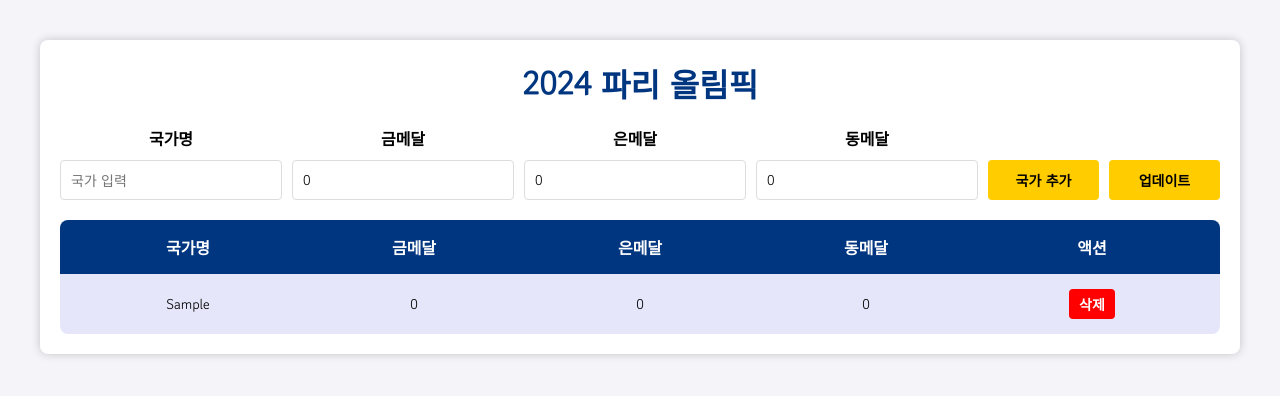
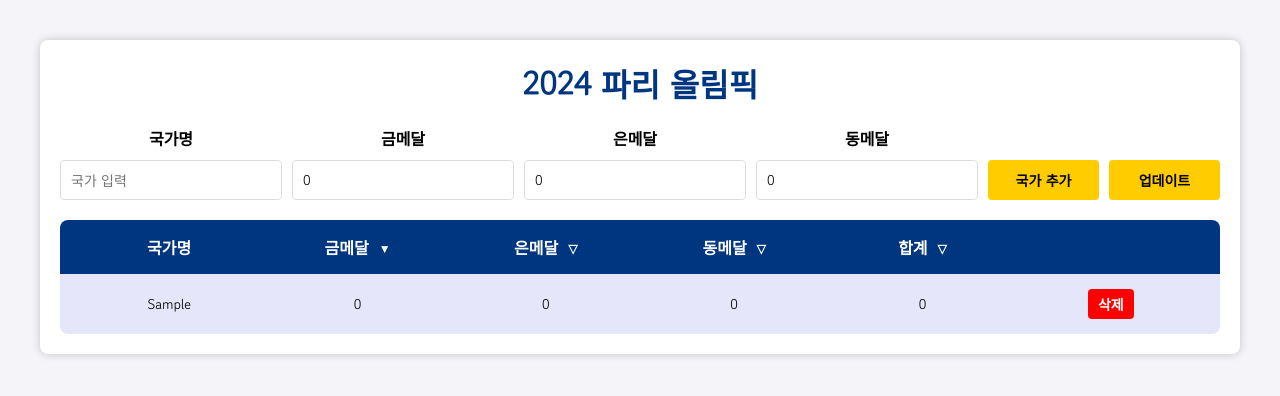
Before and after one commit to ParkGana/sparta-project-medal-tracker, a React (Vite) app: page / in a window 1280 px wide. Both pictures are taken after typing "Sample" into the empty fields and a click on the input "국가 추가". Shown: the top 396 px of the page. Built offline with nearby package versions, Linux system fonts and the light colour scheme.

Commit message:
feat : 정렬 기준 선택 옵션 제공하기

```diff
--- a/src/App.jsx
+++ b/src/App.jsx
@@ -32,6 +32,7 @@ function App() {
     const [silver, setSilver] = useState(0);
     const [bronze, setBronze] = useState(0);
     const [list, setList] = useState([]);
+    const [sort, setSort] = useState('gold');
 
     /* 국가명 값 변경 */
     const changeCountry = (e) => setCountry(e.target.value);
@@ -44,6 +45,12 @@ function App() {
 
     /* 동메달 값 변경 */
     const changeBronze = (e) => setBronze(e.target.value);
+
+    /* 정렬 기준 변경 이벤트 */
+    const handleSort = (value) => {
+        setSort(value);
+        list.sort((a, b) => b[value] - a[value]);
+    };
 
     /* form submit 이벤트 */
     const handleSubmit = (e) => {
@@ -64,7 +71,15 @@ function App() {
         } else if (parseInt(gold) > 100 || parseInt(silver) > 100 || parseInt(bronze) > 100) {
             window.alert('메달의 갯수는 100보다 클 수 없습니다.');
         } else {
-            setList([...list, { country, gold: gold || 0, silver: silver || 0, bronze: bronze || 0 }]);
+            const value = {
+                country,
+                gold: parseInt(gold) || 0,
+                silver: parseInt(silver) || 0,
+                bronze: parseInt(bronze) || 0,
+                total: (parseInt(gold) || 0) + (parseInt(silver) || 0) + (parseInt(bronze) || 0)
+            };
+
+            setList([...list, value].sort((a, b) => b[sort] - a[sort]));
             setCountry('');
             setGold(0);
             setSilver(0);
@@ -79,7 +94,15 @@ function App() {
         if (!updated) {
             window.alert('해당 국가가 등록되어 있지 않습니다.');
         } else {
-            setList([...list.filter((item) => item.country !== country), { country, gold: gold || 0, silver: silver || 0, bronze: bronze || 0 }]);
+            const value = {
+                country,
+                gold: parseInt(gold) || 0,
+                silver: parseInt(silver) || 0,
+                bronze: parseInt(bronze) || 0,
+                total: (parseInt(gold) || 0) + (parseInt(silver) || 0) + (parseInt(bronze) || 0)
+            };
+
+            setList([...list.filter((item) => item.country !== country), value].sort((a, b) => b[sort] - a[sort]));
             setCountry('');
             setGold(0);
             setSilver(0);
@@ -89,7 +112,7 @@ function App() {
 
     /* 삭제 이벤트 */
     const handleDelete = (deleted) => {
-        setList([...list.filter((item) => item.country !== deleted)]);
+        setList([...list.filter((item) => item.country !== deleted)].sort((a, b) => b[sort] - a[sort]));
     };
 
     return (
@@ -105,12 +128,10 @@ function App() {
                 <Button type="update" name="업데이트" />
             </Form>
 
-            <List data={list.length}>
-                {list
-                    .sort((a, b) => b.gold - a.gold)
-                    .map((item, index) => {
-                        return <ListItem key={index} data={item} handleDelete={() => handleDelete(item.country)} />;
-                    })}
+            <List data={list.length} sort={sort} handleSort={handleSort}>
+                {list.map((item, index) => {
+                    return <ListItem key={index} data={item} handleDelete={() => handleDelete(item.country)} />;
+                })}
             </List>
         </Container>
     );
--- a/src/components/List.jsx
+++ b/src/components/List.jsx
@@ -14,10 +14,19 @@ const TitleContainer = styled.div`
 
 const Title = styled.div`
     width: 20%;
+    display: flex;
+    justify-content: center;
+    align-items: center;
+    gap: 10px;
     color: #ffffff;
     font-size: 16px;
     font-weight: 700;
     text-align: center;
+    cursor: pointer;
+`;
+
+const Sort = styled.p`
+    font-size: 12px;
 `;
 
 const Message = styled.p`
@@ -26,17 +35,30 @@ const Message = styled.p`
     text-align: center;
 `;
 
-function List({ data, children }) {
+function List({ data, sort, handleSort, children }) {
     return (
         <>
             {data ? (
                 <Container>
                     <TitleContainer>
                         <Title>국가명</Title>
-                        <Title>금메달</Title>
-                        <Title>은메달</Title>
-                        <Title>동메달</Title>
-                        <Title>액션</Title>
+                        <Title onClick={() => handleSort('gold')}>
+                            금메달
+                            <Sort>{sort === 'gold' ? '▼' : '▽'} </Sort>
+                        </Title>
+                        <Title onClick={() => handleSort('silver')}>
+                            은메달
+                            <Sort>{sort === 'silver' ? '▼' : '▽'} </Sort>
+                        </Title>
+                        <Title onClick={() => handleSort('bronze')}>
+                            동메달
+                            <Sort>{sort === 'bronze' ? '▼' : '▽'} </Sort>
+                        </Title>
+                        <Title onClick={() => handleSort('total')}>
+                            합계
+                            <Sort>{sort === 'total' ? '▼' : '▽'} </Sort>
+                        </Title>
+                        <Title></Title>
                     </TitleContainer>
                     {children}
                 </Container>
--- a/src/components/ListItem.jsx
+++ b/src/components/ListItem.jsx
@@ -30,6 +30,7 @@ function ListItem({ data, handleDelete }) {
             <Value>{data.gold}</Value>
             <Value>{data.silver}</Value>
             <Value>{data.bronze}</Value>
+            <Value>{data.total}</Value>
             <Value>
                 <Button type="delete" handleDelete={handleDelete} />
             </Value>
```
